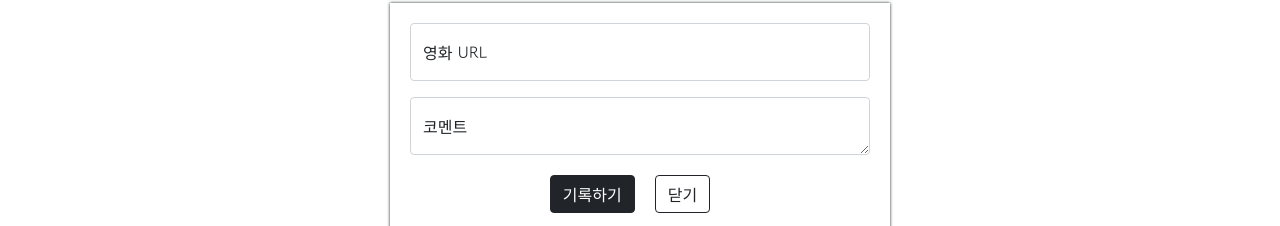
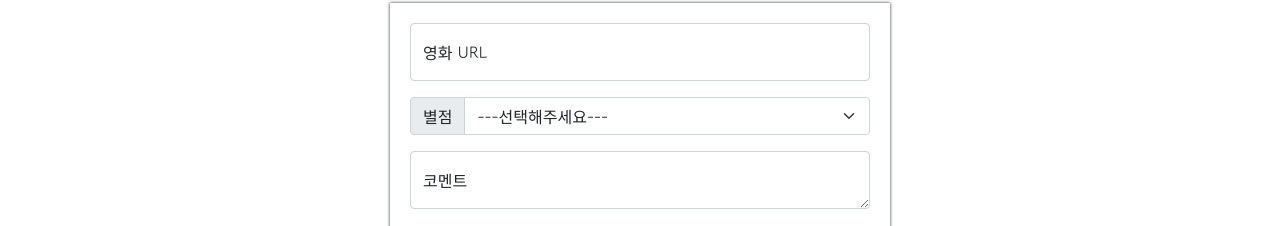
Before and after one commit to JEONGMOSON/mypage, a plain HTML site: page index.html in a window 1280 px wide. Shown: the part 267-493 px from the top of the page. Drawn offline with nearby package versions, Linux system fonts and the light colour scheme.

Commit message:
Update index.html

```diff
--- a/index.html
+++ b/index.html
@@ -99,6 +99,21 @@
             <input type="email" class="form-control" id="floatingInput" placeholder="name@example.com">
             <label for="floatingInput">영화 URL</label>
         </div>
+        <div class="star">
+            <div class="input-group mb-3">
+                <label class="input-group-text" for="inputGroupSelect01">별점</label>
+                <select class="form-select" id="inputGroupSelect01">
+                  <option selected>---선택해주세요---</option>
+                  <option value="1">⭐</option>
+                  <option value="2">⭐⭐</option>
+                  <option value="3">⭐⭐⭐</option>
+                  <option value="4">⭐⭐⭐⭐</option>
+                  <option value="5">⭐⭐⭐⭐⭐</option>
+                </select>
+              </div>
+
+        </div>
+
         <div class="form-floating">
             <textarea class="form-control" placeholder="Leave a comment here" id="floatingTextarea"></textarea>
             <label for="floatingTextarea">코멘트</label>
```
